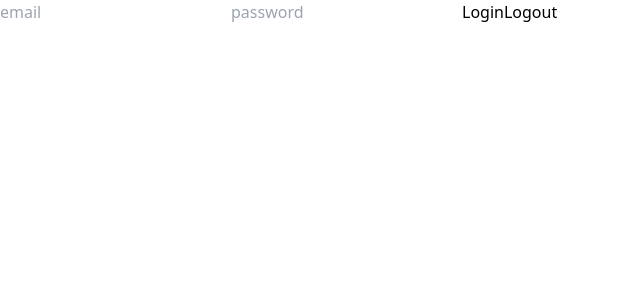
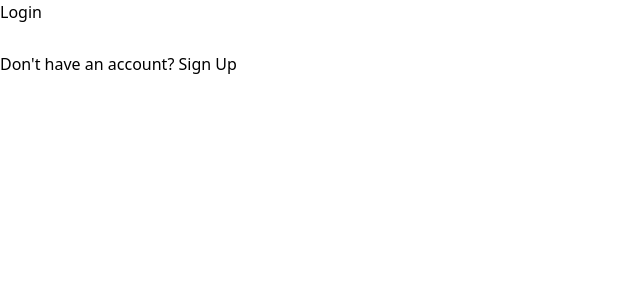
Before and after one commit to aukdev/e-commerce-app, a React (Create React App) app: page /login in a window 1280 px wide. Shown: the top 300 px of the page, without its empty margins (0-640 px from the left). Built offline with nearby package versions, Linux system fonts and the light colour scheme; the HTML template or start-up script is replaced by a standard one.

Commit message:
26-06-2023

```diff
--- a/package.json
+++ b/package.json
@@ -45,6 +45,7 @@
     ]
   },
   "devDependencies": {
+    "serve": "^14.2.0",
     "tailwindcss": "^3.2.7"
   }
 }
--- a/src/Pages/Login/Login.jsx
+++ b/src/Pages/Login/Login.jsx
@@ -1,109 +1,98 @@
-import { collection, getDocs, query, where } from "firebase/firestore";
-import { useEffect, useRef } from "react";
-import { useDispatch } from "react-redux";
-import db, { auth } from "../../Firebase/firebase";
-import { addUser } from "../../Store/ReduxSlice/userSlice";
-import { useNavigate } from "react-router-dom";
-import {
-  onAuthStateChanged,
-  signInWithEmailAndPassword,
-  signOut,
-} from "firebase/auth";
+import React, { useState } from "react";
 
 const Login = () => {
-  const dispatch = useDispatch();
-
-  const usernameRef = useRef();
-  const passwordRef = useRef();
-
-  const navigate = useNavigate();
-
-  useEffect(() => {
-    const fun = () => {
-      const user = auth.currentUser;
-      if (user) {
-        console.log(user);
-      } else {
-        console.log("no user");
-      }
-    };
-
-    fun();
-
-    setTimeout(() => {
-      console.log("time out");
-      fun();
-    }, 1000);
-  }, []);
-
-  const loginSubmit = () => {
-    const email = usernameRef.current.value;
-    const password = passwordRef.current.value;
-
-    const user = auth.currentUser;
-
-    if (user) {
-      // User is signed in, see docs for a list of available properties
-      // https://firebase.google.com/docs/reference/js/firebase.User
-      // ...
-      console.log(user);
-    } else {
-      // No user is signed in.
-      console.log("no user");
-    }
-
-    // signInWithEmailAndPassword(auth, email, password)
-    //   .then((userCredential) => {
-    //     // Signed in
-    //     const user = userCredential.user;
-    //     console.log(user);
-    //     // ...
-    //   })
-    //   .catch((error) => {
-    //     // const errorCode = error.code;
-    //     const errorMessage = error.message;
-
-    //     console.log(errorMessage);
-    //   });
-
-    // const q = query(collection(db, "users"), where("username", "==", "admin"));
-
-    // getDocs(q)
-    //   .then((querySnapshot) => {
-    //     querySnapshot.forEach((doc) => {
-    //       // doc.data() is never undefined for query doc snapshots
-    //       console.log(doc.id, " => ", doc.data());
-    //       dispatch(addUser(doc.data()));
-    //     });
-    //     navigate("/admin");
-    //   })
-    //   .catch((error) => {
-    //     console.log("Error getting documents: ", error);
-    //   });
-  };
-
+  const [select, setSelect] = useState("login");
   return (
     <div>
-      <input ref={usernameRef} type="email" placeholder="email" />
-      <input ref={passwordRef} type="password" placeholder="password" />
-      <button onClick={loginSubmit}>Login</button>
-      <button
-        onClick={() => {
-          signOut(auth)
-            .then(() => {
-              // Sign-out successful.
-              alert("user sign out");
-            })
-            .catch((error) => {
-              // An error happened.
-              alert(error.message);
-            });
-        }}
-      >
-        Logout
-      </button>
+      {select === "login" ? (
+        <LoginComponent />
+      ) : select === "register" ? (
+        <RegisterComponent />
+      ) : null}
+
+      {/* change login or register */}
+      <div className=" mt-7">
+        {select === "login" ? (
+          <p>
+            Don't have an account?{" "}
+            <span
+              className=" cursor-pointer"
+              onClick={() => setSelect("register")}
+            >
+              Sign Up
+            </span>
+          </p>
+        ) : select === "register" ? (
+          <p>
+            Already have an accout{" "}
+            <span
+              className=" cursor-pointer"
+              onClick={() => setSelect("login")}
+            >
+              Sign In
+            </span>
+          </p>
+        ) : null}
+      </div>
     </div>
   );
 };
 
 export default Login;
+
+/**
+ *
+ *
+ *
+ *
+ *
+ *
+ *
+ *
+ *
+ *
+ */
+
+const LoginComponent = () => {
+  return (
+    <div>
+      <h1>Login</h1>
+    </div>
+  );
+};
+
+/**
+ *
+ *
+ *
+ *
+ *
+ *
+ *
+ *
+ *
+ */
+
+const RegisterComponent = () => {
+  const registerHandle = (e) => {
+    e.preventDefault();
+    console.log(e.target[0].value);
+  };
+
+  return (
+    <div>
+      <h1>Register</h1>
+      <form onSubmit={registerHandle}>
+        <div>
+          <input type="text" placeholder="Your First Name" />
+          <input type="text" placeholder="Your Last Name" />
+        </div>
+        <input type="text" placeholder="Your email Address" />
+        <input type="password" placeholder="Password" />
+        <input type="password" placeholder="Confirm Password" />
+        <input type="text" placeholder="Your Phone Number" />
+        <button type="submit">Register</button>
+      </form>
+    </div>
+  );
+};
```
Also changed, not shown: 1 other file (tests, documents, lock files or other folders).
